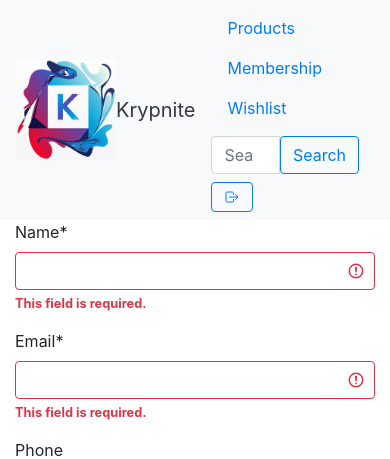
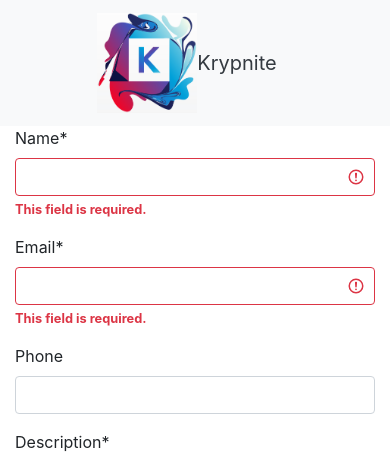
Before and after one commit to UdrescuVlad/krypnite_, a Django app: page /krypnite/wishlist/ in a window 390 px wide. Shown: the top 459 px of the page. Run offline with Django 3.2, Linux system fonts and the light colour scheme; the visitor is signed in with stand-in values (Sample User, id 1); some libraries are stand-ins or nearby versions.

Commit message:
navbar updated UI

```diff
--- a/krypniteproject/settings.py
+++ b/krypniteproject/settings.py
@@ -127,8 +127,9 @@ USE_TZ = True
 # Static files (CSS, JavaScript, Images)
 # https://docs.djangoproject.com/en/3.2/howto/static-files/
 
-STATIC_URL = 'static/'
+STATIC_URL = '/static/'
 STATIC_ROOT = os.path.join(BASE_DIR, 'static')
+# print ("-----base dir path: ", BASE_DIR)
 
 MEDIA_URL = '/media/'
 MEDIA_ROOT = os.path.join(BASE_DIR, 'media')
--- a/krypniteweb/templates/login.html
+++ b/krypniteweb/templates/login.html
@@ -114,7 +114,7 @@
             {% endif %}
         </div>
 
-        <form action="{% url 'login' %}" method="POST">
+        <form action="{% url 'krypnite:login' %}" method="POST">
             {% csrf_token %}
 
             <img class="mb-4" src='{% static "8744.png"%}'  alt="logo krypnite log in page" width="250" height="250">
@@ -132,7 +132,7 @@
             <button class="w-100 btn btn-lg btn-primary" type="submit">Let me enter</button>
             <br><br>
         </form>
-        <a href="{% url 'register' %}" class="btn btn-outline-dark btn-sm" role="button">I don't have an account</a>
+        <a href="{% url 'krypnite:register' %}" class="btn btn-outline-dark btn-sm" role="button">I don't have an account</a>
         <p class="mt-5 mb-3 text-muted">&copy;2021</p>
     </main>
     <script>
--- a/krypniteweb/templates/navbar.html
+++ b/krypniteweb/templates/navbar.html
@@ -39,28 +39,35 @@
   </style>
   {% load static %}
   {% if request.user.is_authenticated %}
-  <nav class="navbar navbar-light bg-light">
-    <div class="container-fluid-nav">
-      <header class="d-flex align-items-center">
-          <a class="navbar-brand d-flex align-items-center text-dark" href='{% url "krypnite:products" %}'>
-            <img src="{% static '8744.png' %}" width="100" height="100" class="bi me-2" alt="logo krypnite in navbar">
-            Krypnite
-          </a>
+  <nav class="navbar navbar-expand-lg navbar-light bg-light">
 
-          <ul class="nav col-md-auto">
-            <li><a href="{% url 'krypnite:products' %}" class="nav-link">Products</a></li>
-            <!-- <li><a href="#" class="nav-link">Recently Purchased</a></li> -->
-            <li><a href="{% url 'krypnite:membership' %}" class="nav-link">Membership</a></li>
-            <li><a href="{% url 'krypnite:wishlist' %}" class="nav-link">Wishlist</a></li>
+        <div class="navbar-collapse collapse w-100 order-1 order-md-0 dual-collapse2">
+          <ul class="nav me-auto">
+              <li class = "nav-item"><a class="nav-link" href="{% url 'krypnite:products' %}" class="nav-link">Products</a></li>
+              <!-- <li><a href="#" class="nav-link">Recently Purchased</a></li> -->
+              <li class = "nav-item"><a class="nav-link" href="{% url 'krypnite:membership' %}" class="nav-link">Membership</a></li>
+              <li class = "nav-item"><a class="nav-link" href="{% url 'krypnite:wishlist' %}" class="nav-link">Wishlist</a></li>
+            </ul>
+          </div>
 
+          <div class="mx-auto order-0">
+            <a class="navbar-brand d-flex align-items-center text-dark" href='{% url "krypnite:products" %}'>
+              <img src="{% static '8744.png' %}" width="100" height="100" class="bi me-2" alt="logo krypnite in navbar">
+              Krypnite
+            </a>
+          </div>
 
-            {% include 'utils/search_form_util.html' %}
+          <div class="navbar-collapse collapse w-100 order-3 dual-collapse2">
 
-            <button type="button" class="btn btn-outline-primary" onclick="relocate_to_login_page()">
-              <ion-icon name="log-out-outline">Logout</ion-icon>
-            </button>
+            <ul class="navbar-nav ms-auto">
+              {% include 'utils/search_form_util.html' %}
+              <button type="submit" class="btn btn-outline-primary" onclick="relocate_to_login_page()">
+                <ion-icon name="log-out-outline">Logout</ion-icon>
+              </button>
+            </ul>
 
-          </ul>
+          </div>
+
 
         <script>
           function relocate_to_login_page()
@@ -68,8 +75,6 @@
             location.href = "{% url 'krypnite:logout' %}"
           }
         </script>
-      </header>
-    </div>
   </nav>
 
   {% endif %}
--- a/krypniteweb/templates/register.html
+++ b/krypniteweb/templates/register.html
@@ -28,7 +28,7 @@
             </div>
 
             {% load crispy_forms_tags %}
-            <form action="{% url 'register' %}" method="POST">
+            <form action="{% url 'krypnite:register' %}" method="POST">
                 {% csrf_token %}
                 <div class="container mb-5">
                     {{ registration_form|crispy }}
```
